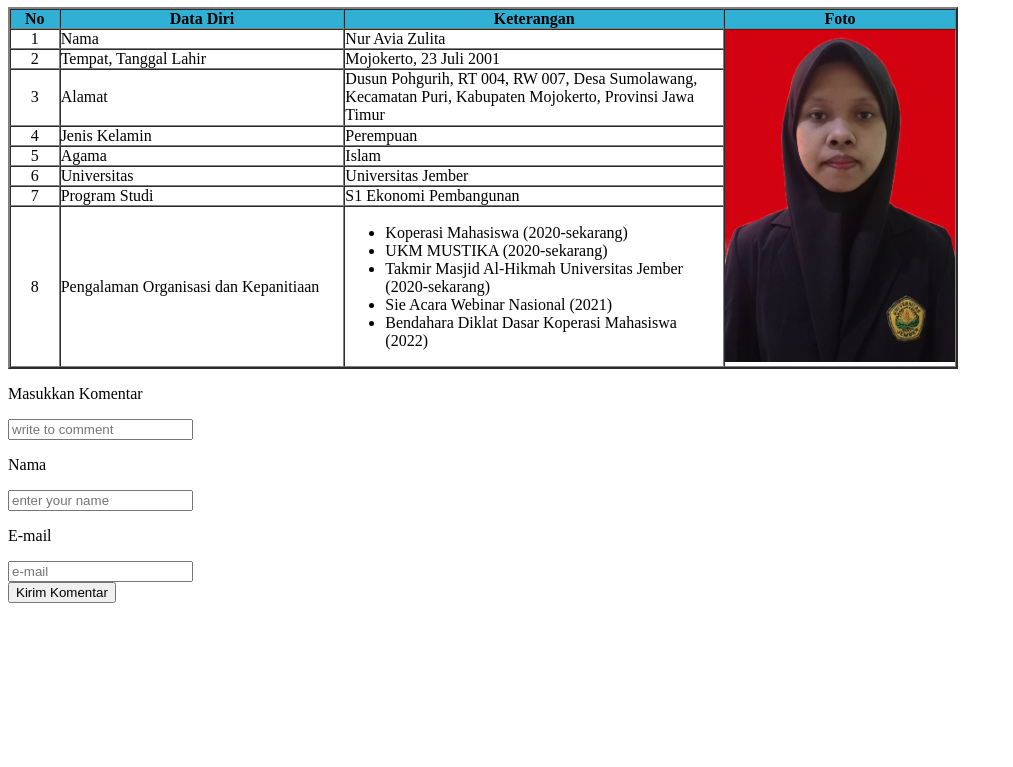
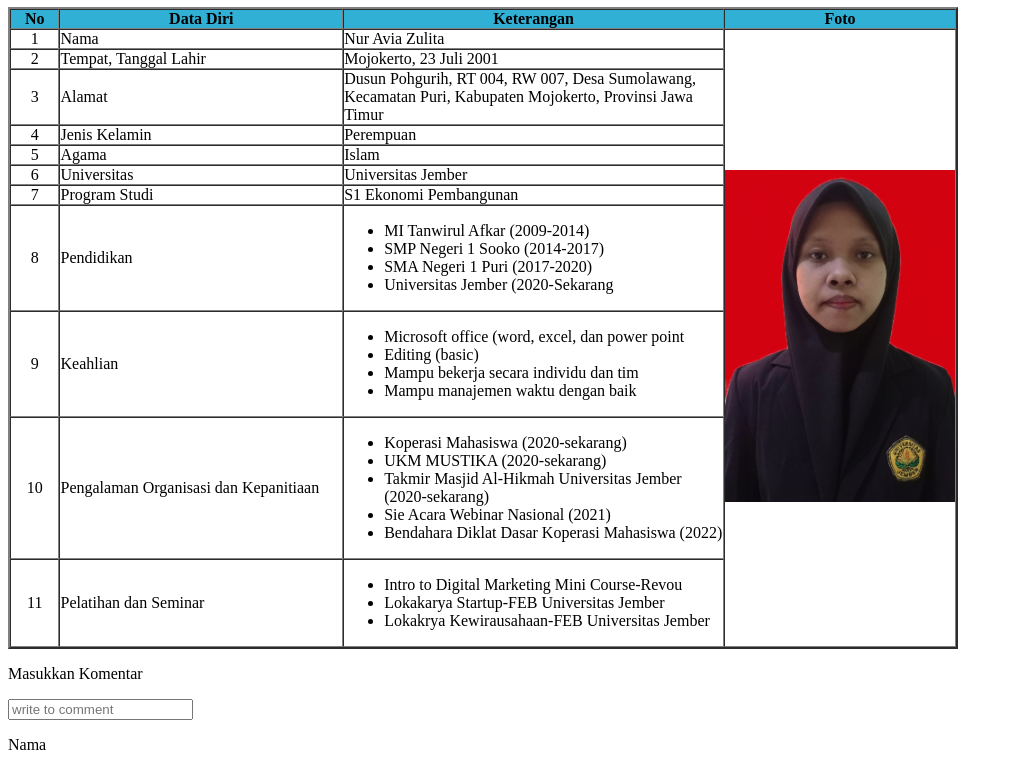
Before and after one commit to nuraviazulita/nuraviazulita.github.io, a plain HTML site: page portofolio.html in a window 1280 px wide. Shown: the part 73-840 px from the top of the page, without its empty margins (0-1013 px from the left). Before the commit the page ends 800 px from the top, so only its background shows below. Drawn offline with Linux system fonts and the light colour scheme.

Commit message:
add portofolio

```diff
--- a/portofolio.html
+++ b/portofolio.html
@@ -8,7 +8,7 @@
 </head>
 <body>
     <!-- Judul -->
-    <h1>PORTOFOLIO (PENGALAMAN)</h1>
+    <h1>PORTOFOLIO</h1>
 
 
      <table border="2" cellspacing="0" cellpadding="0" width="950">
@@ -22,7 +22,7 @@
             <td align="center">1</td>
             <td>Nama</td>
             <td>Nur Avia Zulita</td>
-            <td rowspan="8" align="center"><img src="fotovia.jpg" width="230"></td>
+            <td rowspan="11" align="center"><img src="fotovia.jpg" width="230"></td>
         </tr>
         <tr>
             <td align="center">2</td>
@@ -56,6 +56,29 @@
         </tr>
         <tr>
             <td align="center">8</td>
+            <td>Pendidikan</td>
+            <td>
+                <ul>
+                    <li>MI Tanwirul Afkar (2009-2014)</li>
+                    <li>SMP Negeri 1 Sooko (2014-2017)</li>
+                    <li>SMA Negeri 1 Puri (2017-2020)</li>
+                    <li>Universitas Jember (2020-Sekarang</li>
+                </ul>
+            </td>
+        </tr>
+            <td align="center">9</td>
+            <td>Keahlian</td>
+            <td>
+                <ul>
+                    <li>Microsoft office (word, excel, dan power point</li>
+                    <li>Editing (basic)</li>
+                    <li>Mampu bekerja secara individu dan tim</li>
+                    <li>Mampu manajemen waktu dengan baik</li>
+                </ul>
+            </td>
+        </tr>
+        <tr>
+            <td align="center">10</td>
             <td>Pengalaman Organisasi dan Kepanitiaan</td>
             <td>
                 <ul>
@@ -64,6 +87,17 @@
                     <li>Takmir Masjid Al-Hikmah Universitas Jember (2020-sekarang)</li>
                     <li>Sie Acara Webinar Nasional (2021)</li>
                     <li>Bendahara Diklat Dasar Koperasi Mahasiswa (2022)</li>
+                </ul>
+            </td>
+        </tr>
+        <tr>
+            <td align="center">11</td>
+            <td>Pelatihan dan Seminar</td>
+            <td>
+                <ul>
+                    <li>Intro to Digital Marketing Mini Course-Revou</li>
+                    <li>Lokakarya Startup-FEB Universitas Jember</li>
+                    <li>Lokakrya Kewirausahaan-FEB Universitas Jember</li>
                 </ul>
             </td>
         </tr>
```
